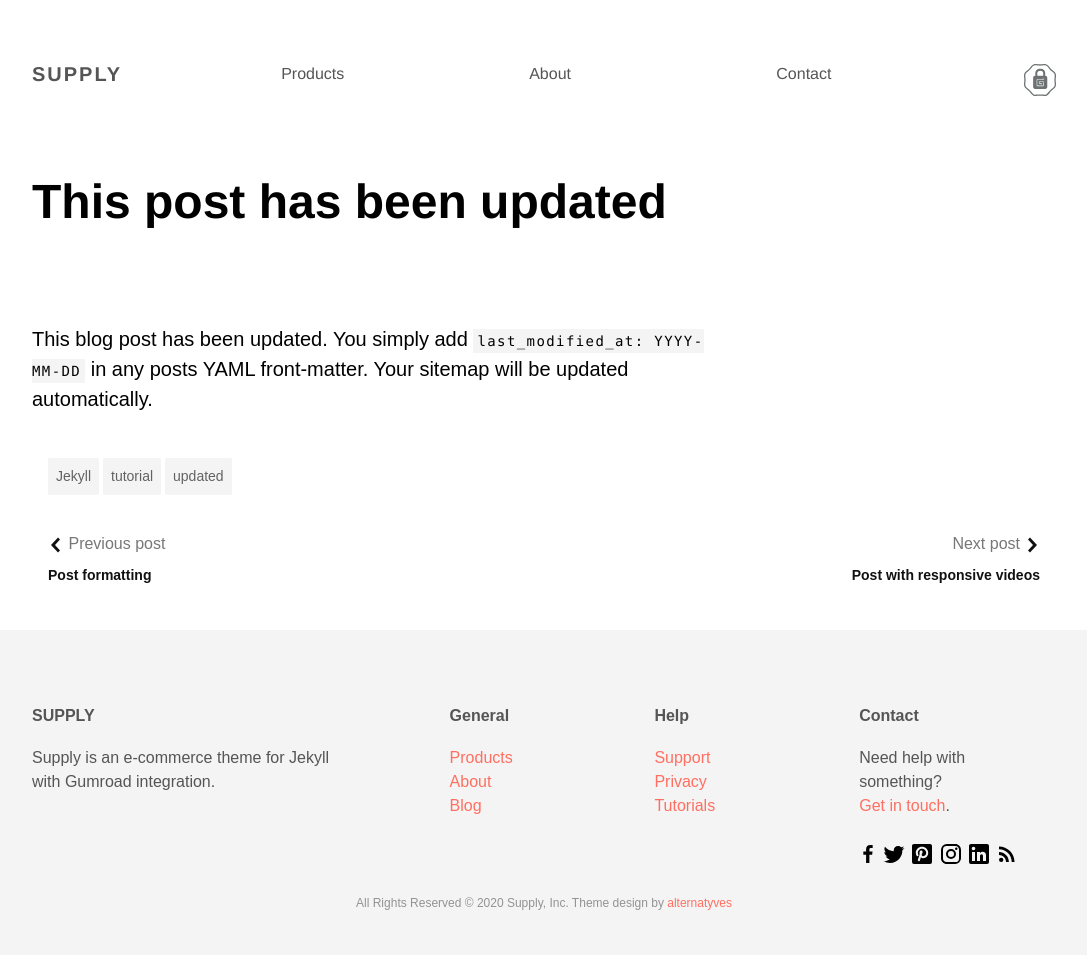
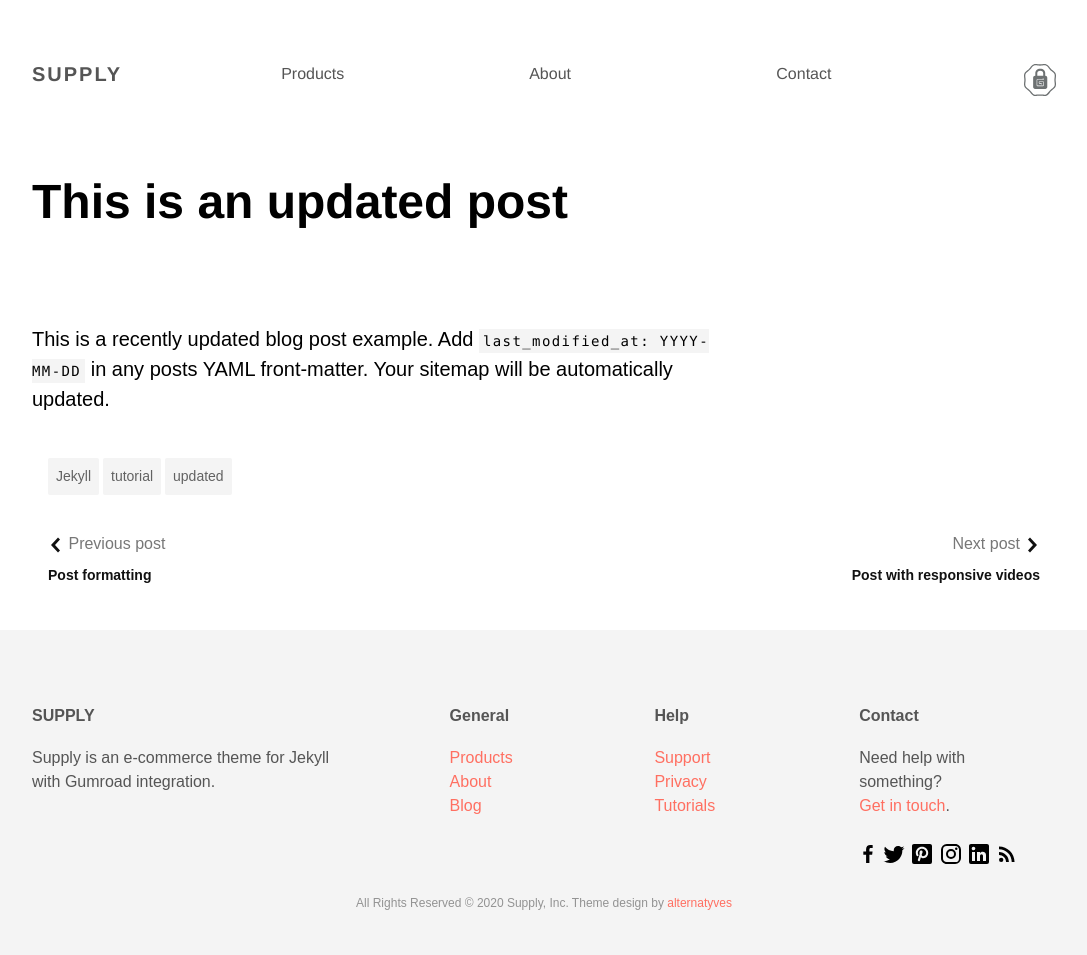
Before and after one commit to YJPL/Supply, a Jekyll site: the page built from _posts/2020-04-19-post-updated.md, in a window 1280 px wide. Shown: the whole page, without its empty margins (96-1183 px from the left). Built offline with Jekyll 4.4.1, drawn with Linux system fonts in a browser that asks for light colours.

Commit message:
Update 2020-04-19-post-updated.md

```diff
--- a/_posts/2020-04-19-post-updated.md
+++ b/_posts/2020-04-19-post-updated.md
@@ -1,8 +1,8 @@
 ---
-title: This post has been updated
+title: This is an updated post
 layout: post
 date: 2020-04-19 13:20:50 +0100
-last_modified_at: 2020-05-05
+last_modified_at: 2020-05-17
 description_markdown: >-
   Start a blog or a static site with Jekyll.
 date: 2020-04-16 12:48:59 +0100
@@ -10,4 +10,4 @@ image: /images/templates/assignments/assignments_tracker_spreadsheet.png
 categories: [Jekyll, tutorial]
 tags: [updated]
 ---
-This blog post has been updated. You simply add `last_modified_at: YYYY-MM-DD` in any posts YAML front-matter. Your sitemap will be updated automatically.
+This is a recently updated blog post example. Add `last_modified_at: YYYY-MM-DD` in any posts YAML front-matter. Your sitemap will be automatically updated.
```
